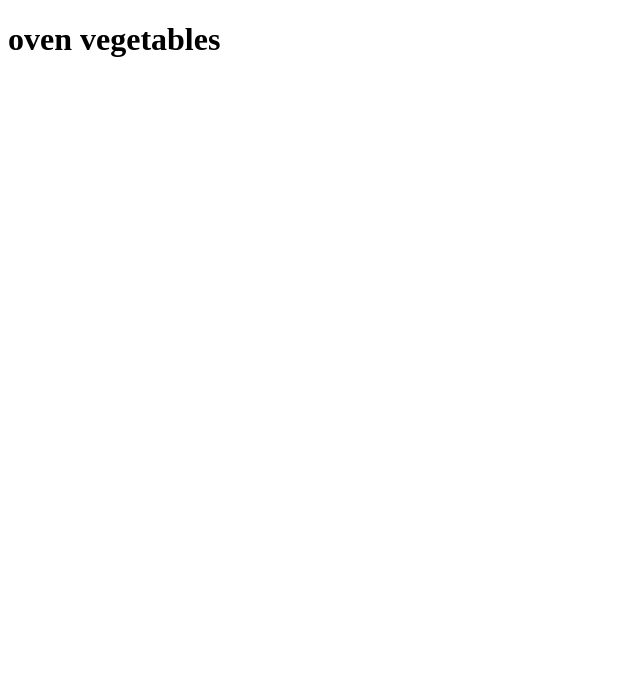
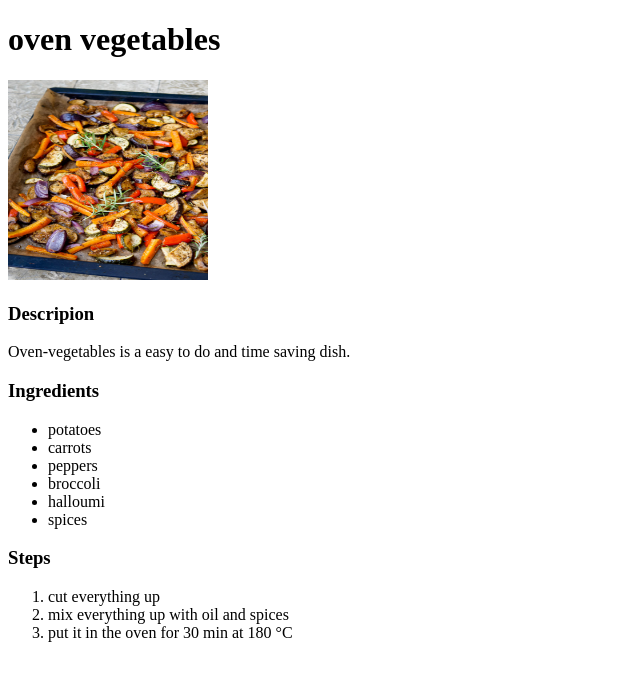
Before and after one commit to howdyimnew/odin-recipes, a plain HTML site: page recipes/oven-vegetables.html in a window 1280 px wide. Shown: the whole page, without its empty margins (0-640 px from the left). Drawn offline with Linux system fonts and the light colour scheme.

Commit message:
finished oven-vegetables site

```diff
--- a/recipes/oven-vegetables.html
+++ b/recipes/oven-vegetables.html
@@ -6,5 +6,24 @@
 </head>
 <body>
     <h1>oven vegetables</h1>
+    <img src="oven-vegetables.jpg" width="200em" height="200em" alt="">
+    <h3>Descripion</h3>
+    <p>Oven-vegetables is a easy to do and time saving dish.</p>
+    <h3>Ingredients</h3>
+    <ul>
+        <li>potatoes</li>
+        <li>carrots</li>
+        <li>peppers</li>
+        <li>broccoli</li>
+        <li>halloumi</li>
+        <li>spices</li>
+    </ul>
+    <h3>Steps</h3>
+    <ol>
+        <li>cut everything up</li>
+        <li>mix everything up with oil and spices</li>
+        <li>put it in the oven for 30 min at 180 °C</li>
+    </ol>
+
 </body>
 </html>
```
Also changed, not shown: recipes/oven-vegetables.jpg (added).
